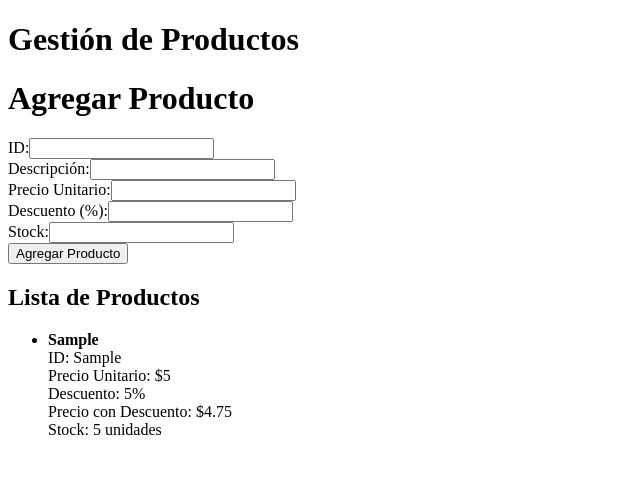
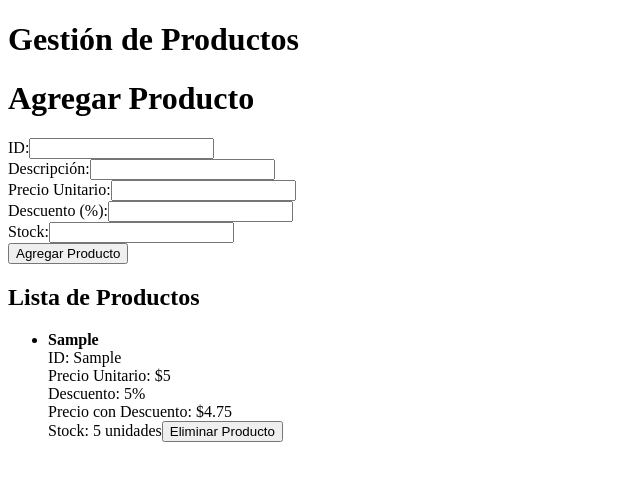
Before and after one commit to sonia-gareca/tp04PV2025Grupo25, a React (Vite) app: page / in a window 1280 px wide. Both pictures are taken after typing "Sample", "Sample", "5", "5", "5" into the empty fields and a click on the button "Agregar Producto". Shown: the top 480 px of the page, without its empty margins (0-640 px from the left). Built offline with nearby package versions, Linux system fonts and the light colour scheme.

Commit message:
Agregando la funcion para eliminar productos de la lista y actualizar los stocks by Antonio Almada

```diff
--- a/src/assets/componentes/App.jsx
+++ b/src/assets/componentes/App.jsx
@@ -5,6 +5,7 @@ export default function App() {
     <div>
       <h1>Gestión de Productos</h1>
       <FormularioProducto />
+      <eliminarProducto />
     </div>
   );
 }
--- a/src/assets/componentes/FormularioProducto.jsx
+++ b/src/assets/componentes/FormularioProducto.jsx
@@ -52,6 +52,26 @@ const  FormularioProducto = ()=> {
       stock: "",
     });
   }
+
+    // Funcion que elimina un producto de la lista
+    // y actualiza el stock
+    const eliminarProducto = (id) => {
+      const nuevaListaProductos = productos.map((prod) => {
+        if (prod.id === id) {
+          const stockActual = parseInt(prod.stock, 10);
+          if (stockActual > 0) {
+            alert(`¿Desea eliminar el producto "${prod.descripcion}"?`)
+            return{ ...prod, stock: stockActual - 1
+            };
+          } else {
+            alert(`Ups! Parece que "${prod.descripcion}" no tiene stock disponible!`);
+          return prod; //Si no hay stock, la lista se renderiza sin cambios
+          }
+        }
+        return prod; //La lista se actualiza con cambios en el stock
+      });
+      setProductos(nuevaListaProductos);
+    };
 
 
     return (
@@ -118,6 +138,7 @@ const  FormularioProducto = ()=> {
             Descuento: {prod.descuento}% <br />
             Precio con Descuento: ${prod.precioConDescuento} <br />
             Stock: {prod.stock} unidades
+            <button className="btn_eiminar" onClick={() => eliminarProducto(prod.id)}>Eliminar Producto</button>
           </li>
         ))}
       </ul>
```
Also changed, not shown: src/assets/css/styles.css (+15 -0 lines), src/assets/componentes/EliminarProducto.jsx (deleted).
